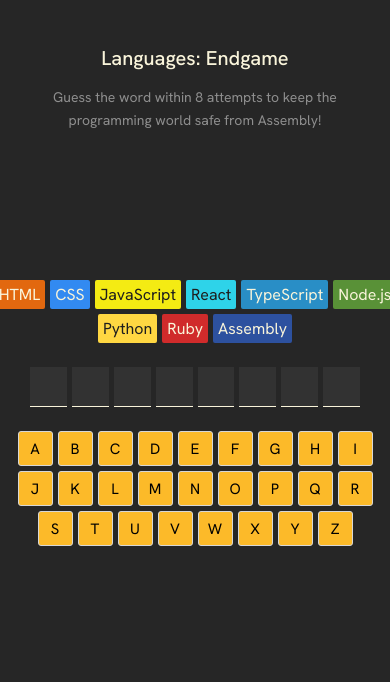
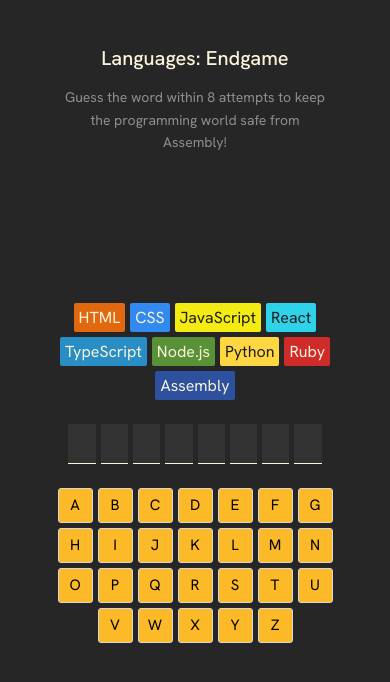
Before and after one commit to mazenrashaddd/languages-endgame, a React (Vite) app: page / in a window 390 px wide. Shown: the top 682 px of the page. Built offline with nearby package versions, Linux system fonts and the light colour scheme; a web font is replaced by a local one.

Commit message:
Fixing responsiveness issues with mobile screens

```diff
--- a/src/components/Button/Button.css
+++ b/src/components/Button/Button.css
@@ -1,5 +1,6 @@
 .button-section{
   height: 6dvh;
+  width: 22%;
 }
 
 .new-game-button {
@@ -12,4 +13,11 @@
   display: block;
   margin-inline: auto;
   cursor: pointer;
+  width: 100%;
 }
+
+@media (max-width: 600px){
+  .button-section{
+    width: 70%;
+  }
+}
--- a/src/components/Keyboard/Keyboard.css
+++ b/src/components/Keyboard/Keyboard.css
@@ -39,6 +39,6 @@
 
 @media (max-width: 600px) {
   .keyboard-section {
-    width: 74%;
+    width: 75%;
   }
 }
--- a/src/components/Status/Status.css
+++ b/src/components/Status/Status.css
@@ -3,7 +3,7 @@
   flex-direction: column;
   justify-content: center;
   align-items: center;
-  width: 60dvh;
+  width: 35%;
   height: 12dvh;
   /* background-color: rgb(63, 143, 60);
   border: 1px dashed #323232; */
@@ -28,3 +28,9 @@
   border-radius: 5px;
   font-style: italic;
 }
+
+@media (max-width: 600px){
+  .status-section{
+    width: 70%;
+  }
+}
```
